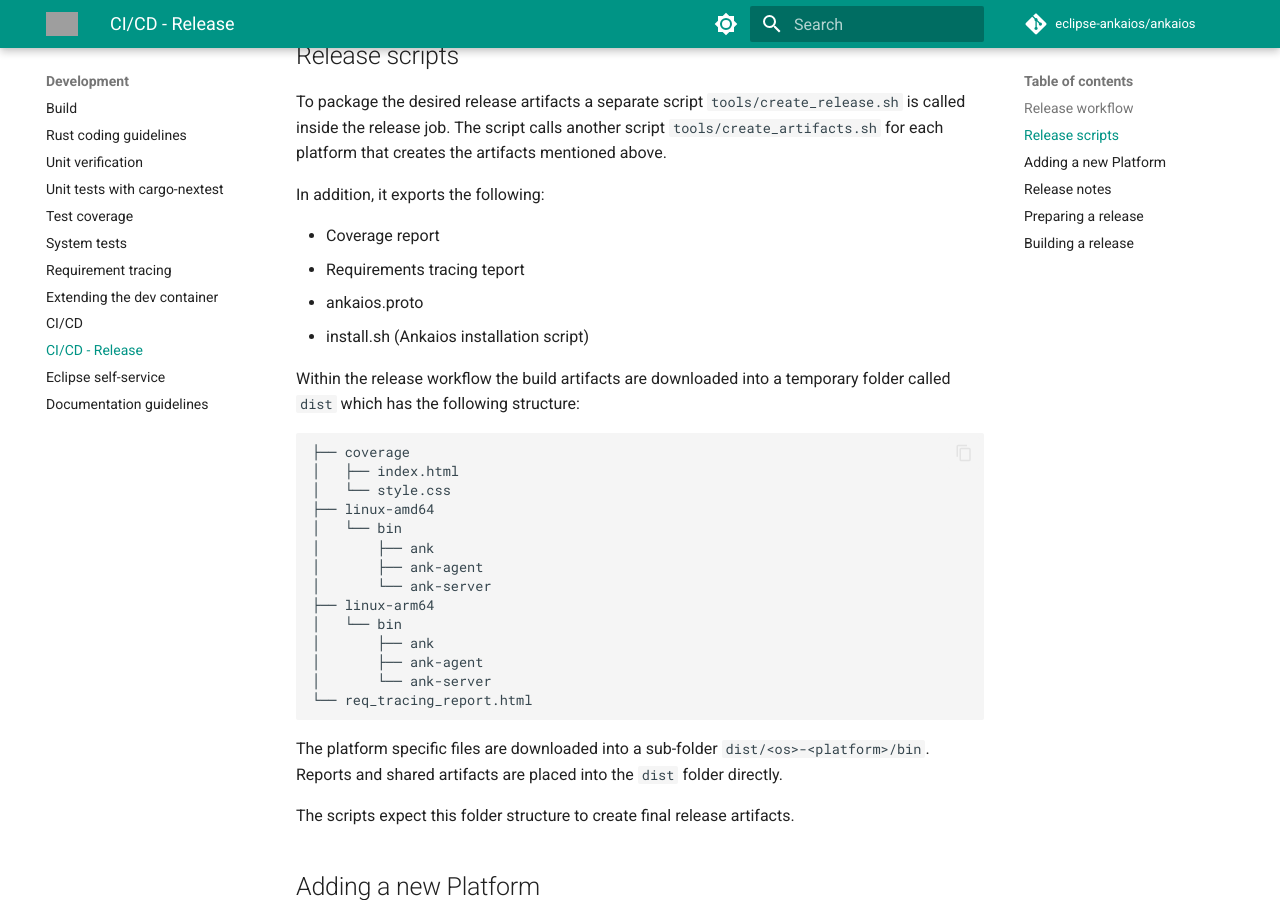
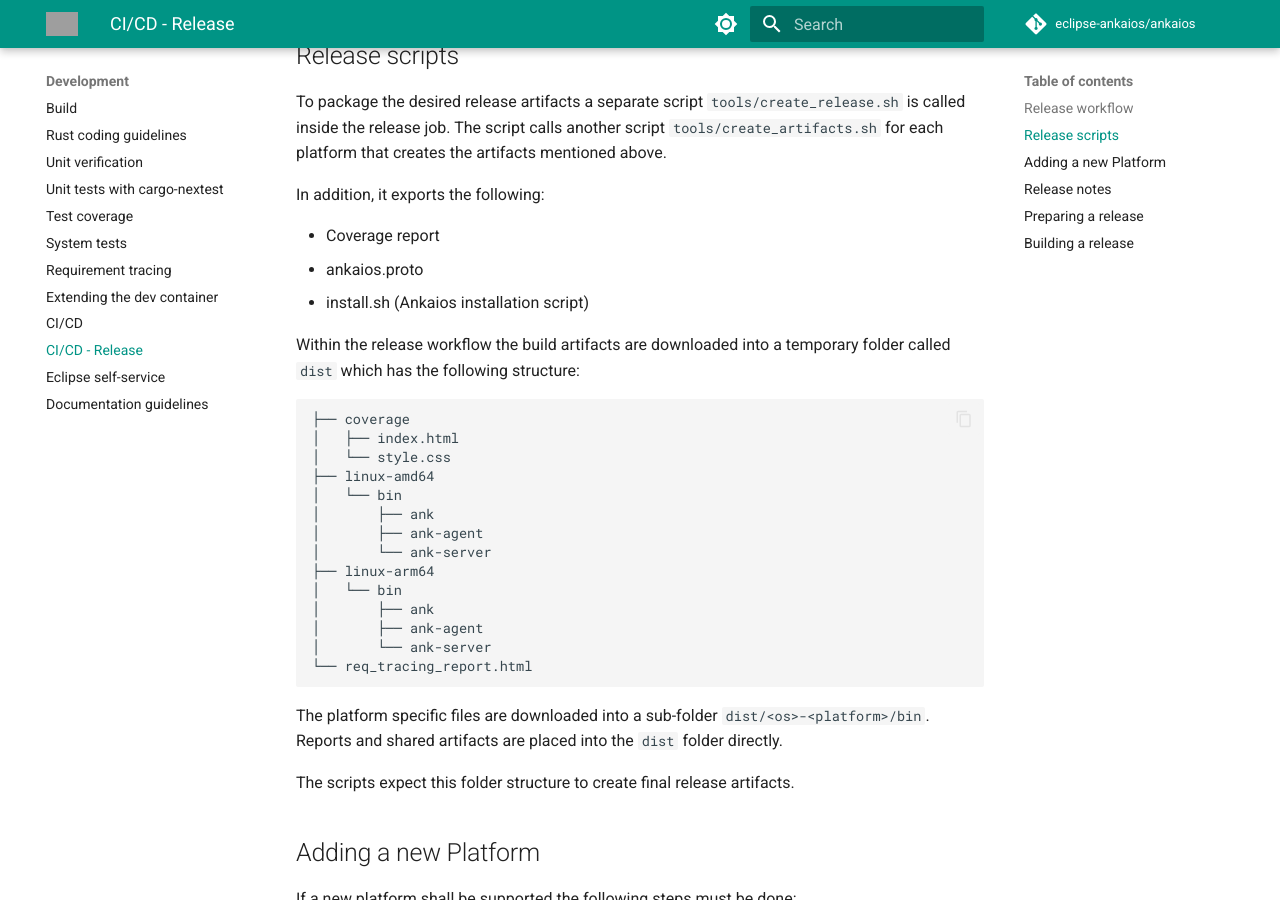
Before and after one commit to eclipse-ankaios/ankaios, an MkDocs documentation site: the page built from doc/docs/development/ci-cd-release.md, in a window 1280 px wide and 900 px high, scrolled down 767 px. Built offline with MkDocs 1.6.1 and Material for MkDocs 9.7.7, drawn with Linux system fonts in a browser that asks for light colours; comment, search, counter and statistics services are not loaded; the version menu is left out; grey boxes are pictures that could not be loaded.

Commit message:
Fix doc for release script

```diff
--- a/doc/docs/development/ci-cd-release.md
+++ b/doc/docs/development/ci-cd-release.md
@@ -29,7 +29,6 @@ The script calls another script `tools/create_artifacts.sh` for each platform th
 In addition, it exports the following:
 
 - Coverage report
-- Requirements tracing teport
 - ankaios.proto
 - install.sh (Ankaios installation script)
 
```
